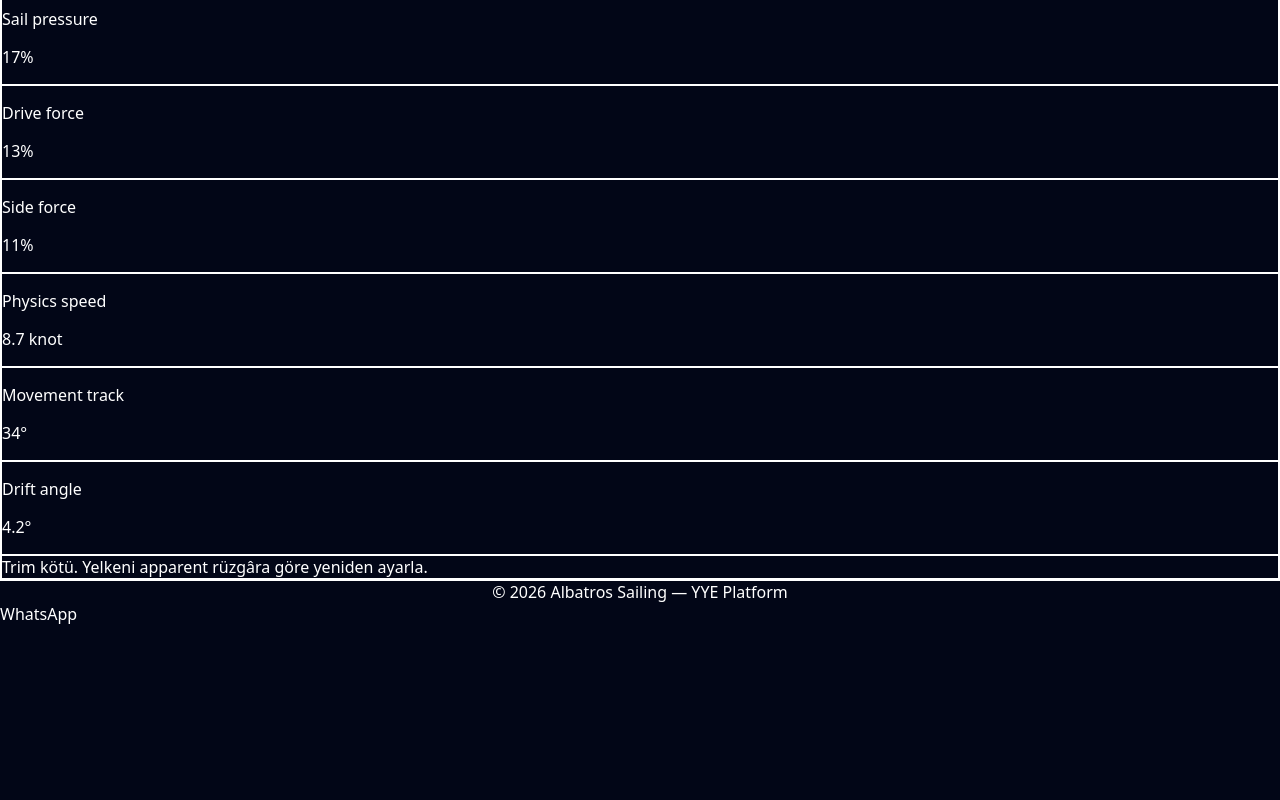
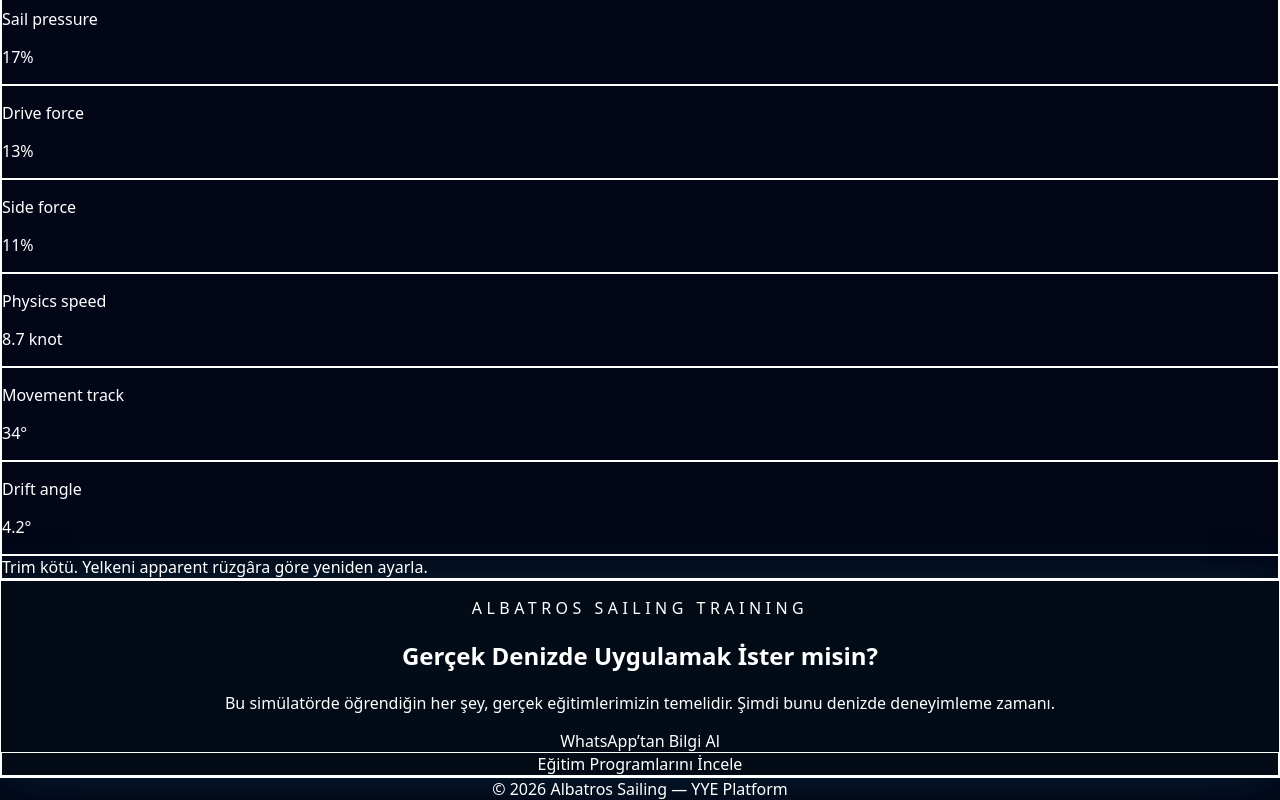
Before and after one commit to erdincpulat-del/albatros-ultimate, a Next.js app: page /simulator in a window 1280 px wide. Shown: the part 1531-2331 px from the top of the page. Before the commit the page ends 2134 px from the top, so only its background shows below. Built offline with nearby package versions, Linux system fonts and the light colour scheme.

Commit message:
Add simulator WhatsApp CTA

```diff
--- a/components/simulator/SailingSimulator.tsx
+++ b/components/simulator/SailingSimulator.tsx
@@ -541,6 +541,43 @@ export default function SailingSimulator() {
             </div>
           </div>
         </div>
+
+
+        <div className="mt-16 text-center">
+          <div className="mx-auto max-w-2xl rounded-3xl border border-cyan-300/20 bg-[#020b16] p-8 shadow-[0_0_50px_rgba(34,211,238,0.14)]">
+            <p className="text-xs tracking-[0.28em] text-cyan-300">
+              ALBATROS SAILING TRAINING
+            </p>
+
+            <h2 className="mt-3 text-2xl font-black text-white md:text-3xl">
+              Gerçek Denizde Uygulamak İster misin?
+            </h2>
+
+            <p className="mt-3 text-sm leading-6 text-slate-400 md:text-base">
+              Bu simülatörde öğrendiğin her şey, gerçek eğitimlerimizin temelidir.
+              Şimdi bunu denizde deneyimleme zamanı.
+            </p>
+
+            <div className="mt-7 flex flex-col justify-center gap-4 md:flex-row">
+              <a
+                href="https://wa.me/905324873813?text=Merhaba%20YYE%20Sailing%20Simulator%20%C3%BCzerinden%20geldim.%20E%C4%9Fitim%20programlar%C4%B1%20hakk%C4%B1nda%20bilgi%20almak%20istiyorum."
+                target="_blank"
+                rel="noopener noreferrer"
+                className="rounded-2xl bg-cyan-300 px-7 py-3 text-sm font-black text-slate-950 transition hover:bg-cyan-200"
+              >
+                WhatsApp’tan Bilgi Al
+              </a>
+
+              <a
+                href="/programlar"
+                className="rounded-2xl border border-white/15 px-7 py-3 text-sm font-bold text-white transition hover:bg-white/10"
+              >
+                Eğitim Programlarını İncele
+              </a>
+            </div>
+          </div>
+        </div>
+
       </section>
     </main>
   );
```
